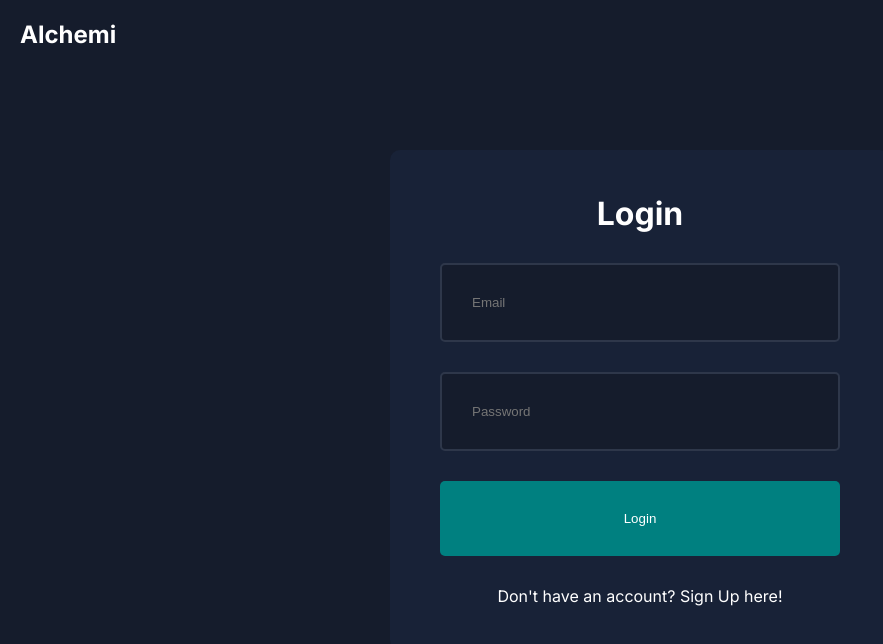
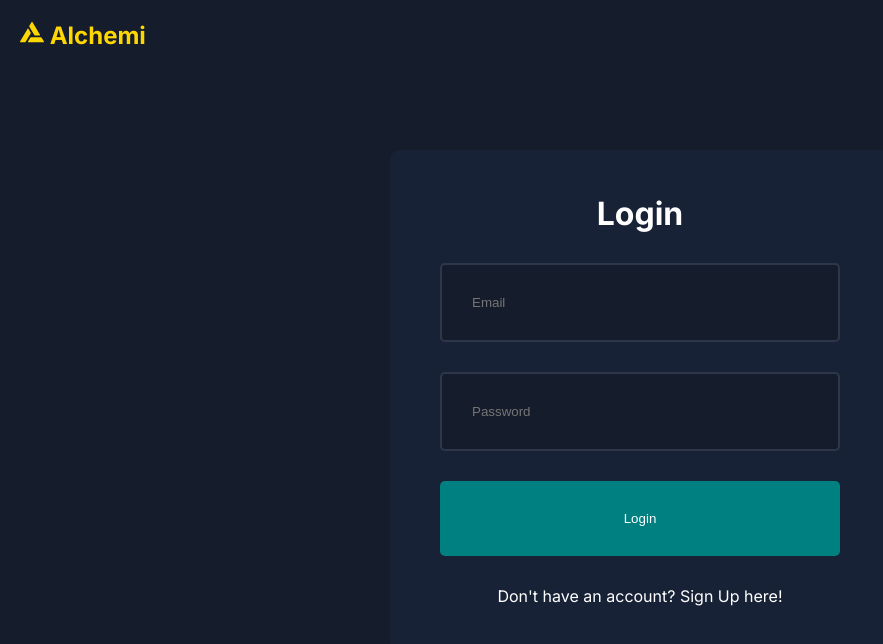
Before and after one commit to akuazzam/alchemi, a Next.js app: page /components/login in a window 1280 px wide. Shown: the top 644 px of the page, without its empty margins (0-883 px from the left). Built offline with nearby package versions, Linux system fonts and the light colour scheme.

Commit message:
Logo added on pages and color changed to gold

```diff
--- a/src/app/components/Ui/login/login.module.css
+++ b/src/app/components/Ui/login/login.module.css
@@ -17,6 +17,7 @@
     font-size: 1.5rem; /* Adjust the size as needed */
     font-weight: bold; /* Optional: if you want the brand name to be bold */
     /* Add any other styling as required for your brand */
+    color: gold;
 }
 
 .container {
--- a/src/app/components/Ui/login/signup/profile/profile.module.css
+++ b/src/app/components/Ui/login/signup/profile/profile.module.css
@@ -18,6 +18,7 @@
     font-size: 1.5rem; /* Adjust the size as needed */
     font-weight: bold;
     /* Add additional styling as required for your brand */
+    color: gold;
 }
 
 .container {
--- a/src/app/components/Ui/login/signup/signup.module.css
+++ b/src/app/components/Ui/login/signup/signup.module.css
@@ -18,6 +18,7 @@
     font-size: 1.5rem;
     font-weight: bold;
     /* Add additional styling as needed */
+    color: gold;
 }
 
 .container {
--- a/src/app/components/login/page.jsx
+++ b/src/app/components/login/page.jsx
@@ -3,6 +3,7 @@ import { useRouter } from "next/navigation";
 import { useState } from "react";
 import styles from "@/app/components/Ui/login/login.module.css";
 import Link from 'next/link';
+import { SiAlchemy } from "react-icons/si";
 
 
 export default function LoginPage() {
@@ -36,7 +37,7 @@ export default function LoginPage() {
   return (
     <div className={styles.pageContainer}>
       <header className={styles.header}>
-        <div className={styles.brandName}>Alchemi</div>
+        <div className={styles.brandName}><SiAlchemy />       Alchemi</div>
       </header>
       <div className={styles.container}>
         <form onSubmit={handleSubmit} className={styles.form}>
--- a/src/app/components/login/signup/page.jsx
+++ b/src/app/components/login/signup/page.jsx
@@ -2,6 +2,7 @@
 import { useState } from 'react';
 import { useRouter } from 'next/navigation';
 import styles from "@/app/components/Ui/login/signup/signup.module.css";
+import { SiAlchemy } from "react-icons/si";
 
 const SignUp = () => {
   const [email, setEmail] = useState('');
@@ -35,7 +36,7 @@ const SignUp = () => {
   return (
     <div>
       <header className={styles.header}>
-        <div className={styles.brandName}>Alchemi</div>
+        <div className={styles.brandName}><SiAlchemy />        Alchemi</div>
       </header>
       <div className={styles.container}>
         <form onSubmit={handleSubmit} className={styles.form}>
--- a/src/app/components/login/signup/profile/page.jsx
+++ b/src/app/components/login/signup/profile/page.jsx
@@ -3,6 +3,7 @@ import React, { useState, useEffect } from 'react';
 import { useRouter } from 'next/navigation';
 import styles from "@/app/components/Ui/login/signup/profile/profile.module.css";
 import Dashboard from '@/app/components/dashboard/page';
+import { SiAlchemy } from "react-icons/si";
 
 const ProfileCreation = () => {
   const [formData, setFormData] = useState({
@@ -39,7 +40,7 @@ const ProfileCreation = () => {
   return (
     <div>
       <header className={styles.header}>
-        <div className={styles.brandName}>Alchemi</div>
+        <div className={styles.brandName}><SiAlchemy />    Alchemi</div>
       </header>
       <div className={styles.container}>
         <form className={styles.form} onSubmit={handleSubmit}>
```
